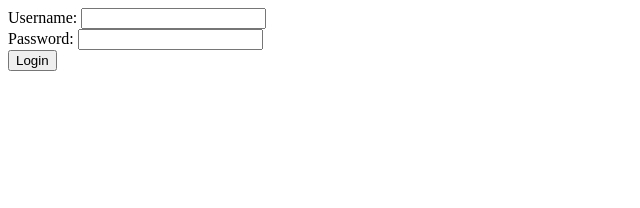
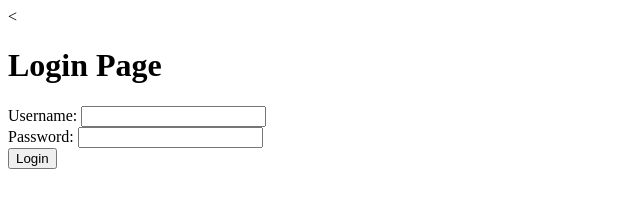
Before and after one commit to Ghifhub/demo, a plain HTML site: page login.html in a window 1280 px wide. Shown: the whole page, without its empty margins (0-640 px from the left). Drawn offline with Linux system fonts and the light colour scheme.

Commit message:
edit login.html

```diff
--- a/login.html
+++ b/login.html
@@ -8,6 +8,7 @@
 </head>
 
 <body>
+    <<h1>Login Page</h1>
     <form action="login.php" method="post">
         <label for="username">Username:</label>
         <input type="text" id="username" name="username" required>
```
